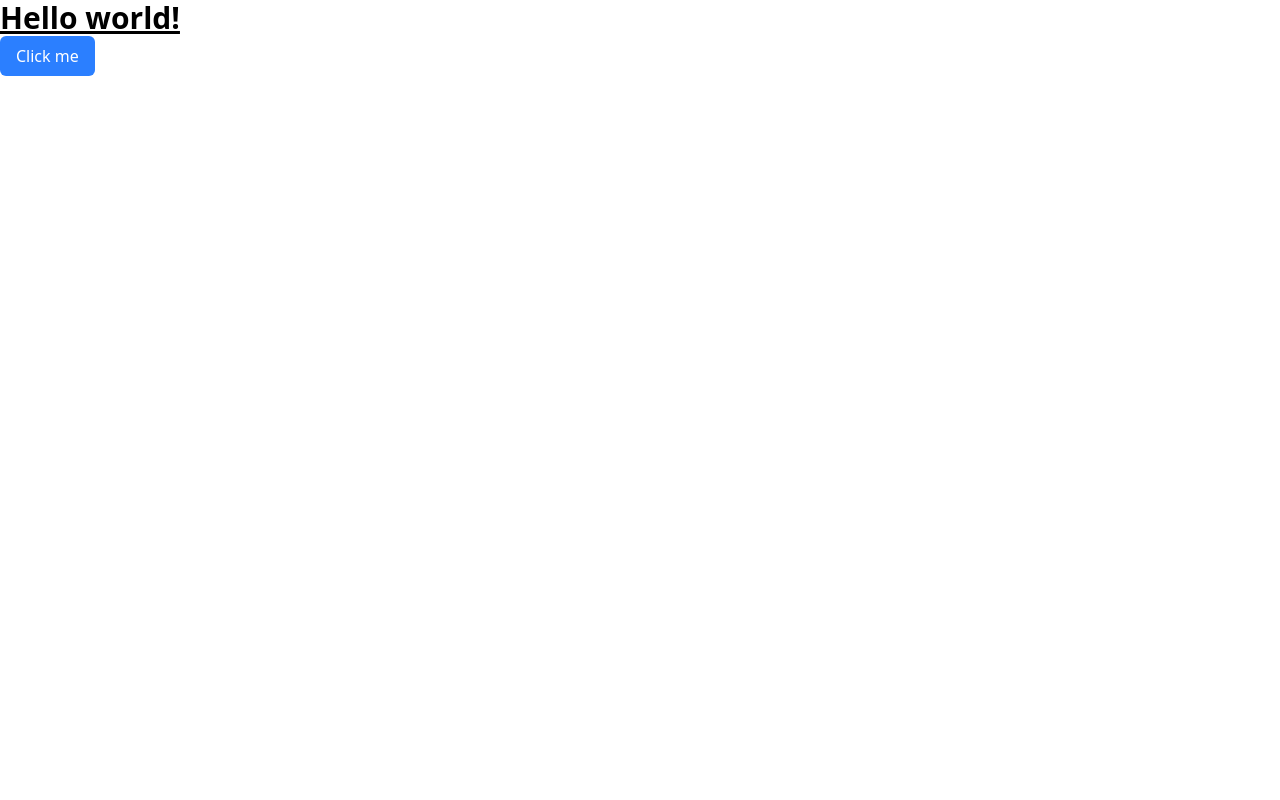
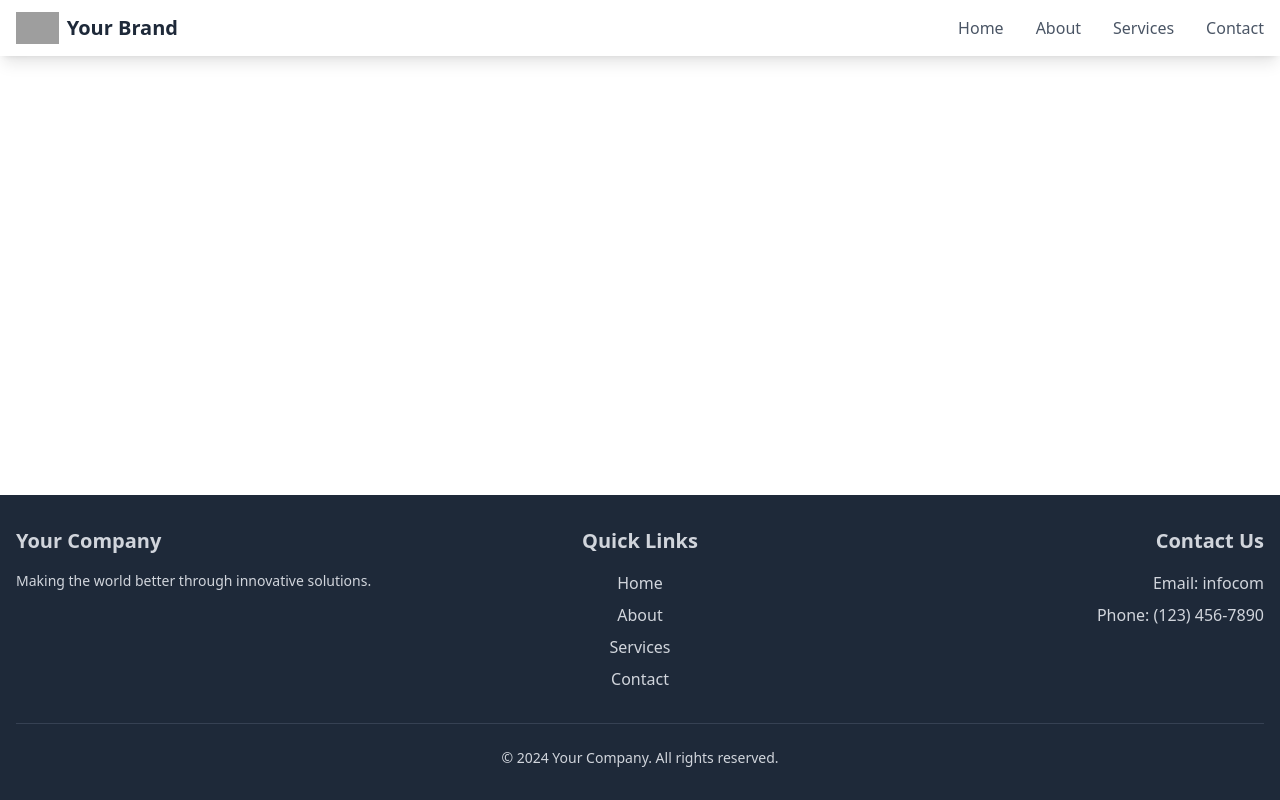
Before and after one commit to amardeep-soni/ExamEase, an Angular app in the folder WebApp/: page / in a window 1280 px wide. Built offline with nearby package versions, Linux system fonts and the light colour scheme; grey boxes are pictures that could not be loaded.

Commit message:
Update app layout with header, footer, and full-height structure

```diff
--- a/WebApp/angular.json
+++ b/WebApp/angular.json
@@ -92,5 +92,8 @@
         }
       }
     }
+  },
+  "cli": {
+    "analytics": false
   }
 }
--- a/WebApp/src/app/app.component.html
+++ b/WebApp/src/app/app.component.html
@@ -1,7 +1,7 @@
-<h1 class="text-3xl font-bold underline">
-  Hello world!
-</h1>
-
-<button class="bg-blue-500 text-white px-4 py-2 rounded-md">
-  Click me
-</button>
+<div class="min-h-screen flex flex-col">
+    <app-header></app-header>
+    <main class="flex-grow">
+      <router-outlet></router-outlet>
+    </main>
+    <app-footer></app-footer>
+  </div>
--- a/WebApp/src/app/app.component.ts
+++ b/WebApp/src/app/app.component.ts
@@ -1,9 +1,11 @@
 import { Component } from '@angular/core';
 import { RouterOutlet } from '@angular/router';
+import { HeaderComponent } from './header/header.component';
+import { FooterComponent } from './footer/footer.component';
 
 @Component({
   selector: 'app-root',
-  imports: [RouterOutlet],
+  imports: [RouterOutlet,HeaderComponent,FooterComponent],
   templateUrl: './app.component.html',
   styleUrl: './app.component.css'
 })
--- a/WebApp/src/styles.css
+++ b/WebApp/src/styles.css
@@ -1,2 +1,8 @@
 /* You can add global styles to this file, and also import other style files */
 @import "tailwindcss";
+/* Add these styles to ensure proper layout */
+html, body {
+    height: 100%;
+    margin: 0;
+    padding: 0;
+  }
```
Also changed, not shown: 1 other file (tests, documents, lock files or other folders).
